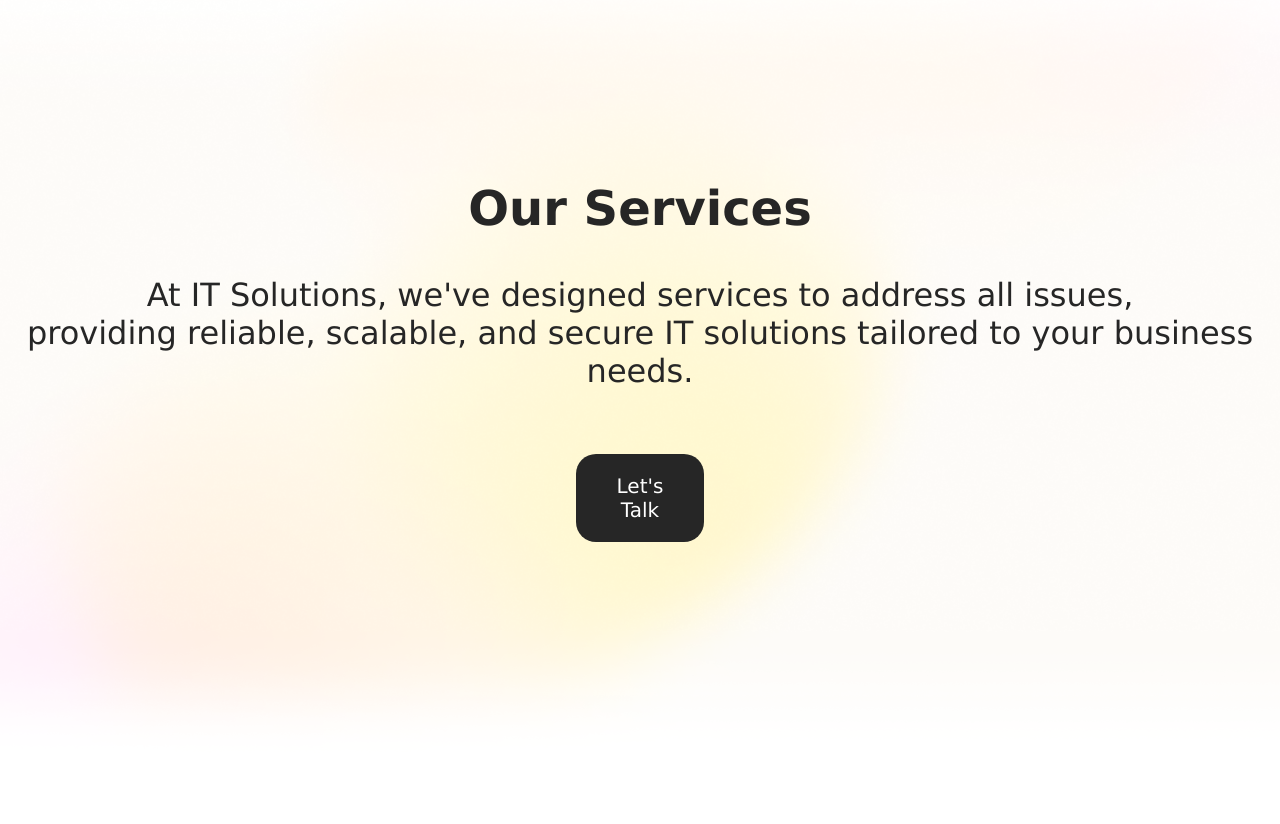
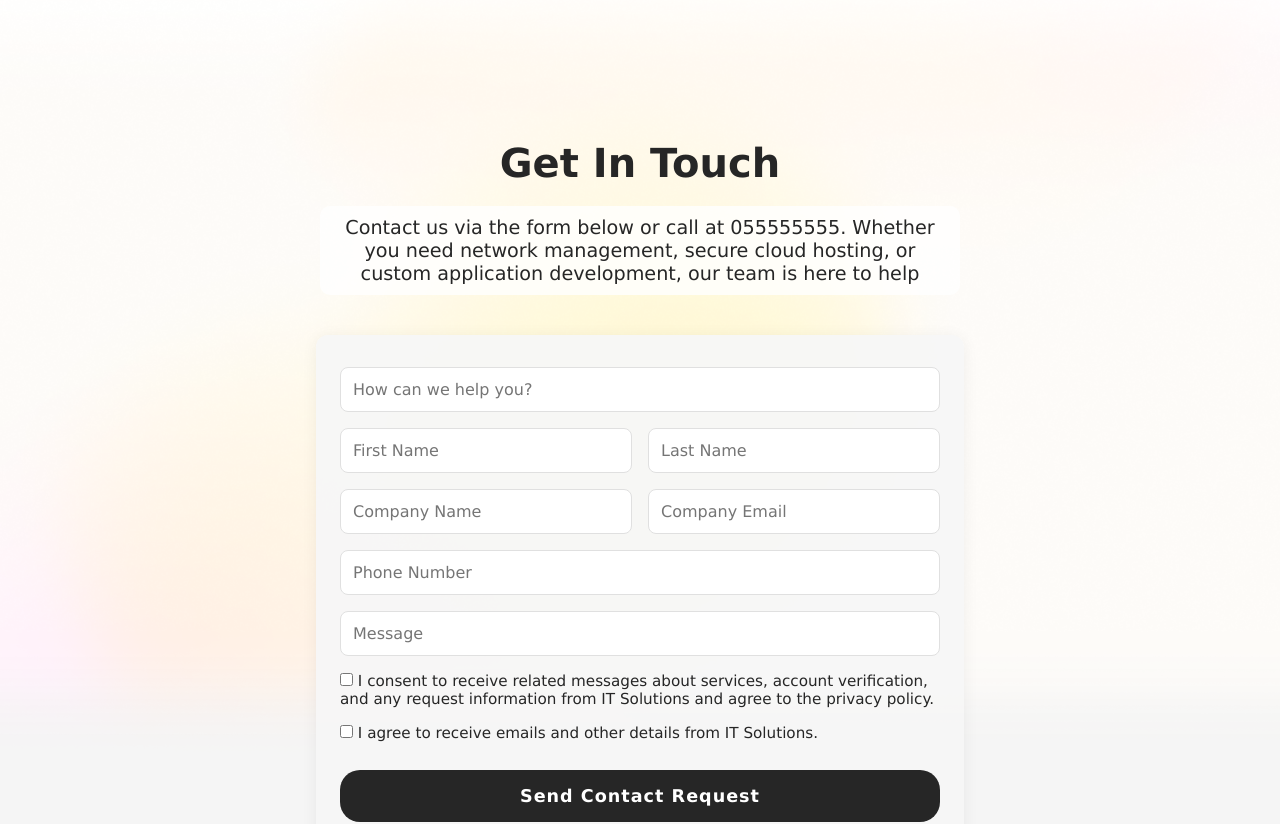
Before and after one commit to raghad-althagafi/Cpit405, a React (Create React App) app: page / in a window 1280 px wide. Shown: the top 824 px of the page. Built offline with nearby package versions, Linux system fonts and the light colour scheme; no server answers.

Commit message:
Rania's part

```diff
--- /dev/null
+++ b/src/ContactUsPage/ContactUs.js
@@ -0,0 +1,43 @@
+
+import './ContactUs_Style.css';
+
+function ContactUs() {
+  return (
+    <div className="page">
+      <section className="contact-section">
+        <h1 className="main-title">Get In Touch</h1>
+        <p className="intro-text">
+          Contact us via the form below or call at 055555555. Whether you need network management, secure cloud hosting, or custom application development, our team is here to help
+        </p>
+        <div className="contact-form-container">
+          <form className="contact-form">
+            <input type="text" placeholder="How can we help you?" className="form-input" />
+            <div className="form-row">
+              <input type="text" placeholder="First Name" className="form-input" />
+              <input type="text" placeholder="Last Name" className="form-input" />
+            </div>
+            <div className="form-row">
+              <input type="text" placeholder="Company Name" className="form-input" />
+              <input type="email" placeholder="Company Email" className="form-input" />
+            </div>
+            <input type="text" placeholder="Phone Number" className="form-input" />
+            <input type="text" placeholder="Message" className="form-input" />
+            <div className="checkbox-row">
+              <label>
+                <input type="checkbox" /> I consent to receive related messages about services, account verification, and any request information from IT Solutions and agree to the privacy policy.
+              </label>
+            </div>
+            <div className="checkbox-row">
+              <label>
+                <input type="checkbox" /> I agree to receive emails and other details from IT Solutions.
+              </label>
+            </div>
+            <button className="submit-btn" type="submit">Send Contact Request</button>
+          </form>
+        </div>
+      </section>
+    </div>
+  );
+}
+
+export default ContactUs;
--- /dev/null
+++ b/src/ContactUsPage/ContactUs_Style.css
@@ -0,0 +1,98 @@
+
+body {
+    margin: 0;
+    font-family: 'Segoe UI', Tahoma, Geneva, Verdana, sans-serif;
+    background-color: #f5f5f5;
+    color: #262626;
+  }
+
+  .page {
+    display: flex;
+    flex-direction: column;
+    align-items: center;
+  }
+
+  .contact-section {
+    width: 100%;
+    min-height: 100vh;
+    background-image: url("../ServicesPage/backgroundService1.png");
+    background-repeat: no-repeat;
+    background-position: top center;
+    background-size: 100% auto;
+    display: flex;
+    flex-direction: column;
+    align-items: center;
+    padding: 100px 20px 40px 20px;
+  }
+
+  .main-title {
+    text-align: center;
+    margin: 40px 0 20px 0;
+    font-size: 2.5rem;
+    font-weight: bold;
+  }
+
+  .intro-text {
+    text-align: center;
+    font-size: 1.2rem;
+    margin-bottom: 40px;
+    max-width: 600px;
+    background: rgba(255,255,255,0.8);
+    border-radius: 10px;
+    padding: 10px 20px;
+  }
+
+  .contact-form-container {
+    background: rgba(247,247,247,0.95);
+    border-radius: 12px;
+    box-shadow: 0 2px 16px rgba(0,0,0,0.06);
+    padding: 32px 24px;
+    width: 100%;
+    max-width: 600px;
+  }
+
+  .contact-form {
+    display: flex;
+    flex-direction: column;
+    gap: 16px;
+  }
+
+  .form-row {
+    display: flex;
+    gap: 16px;
+  }
+
+  .form-input {
+    flex: 1;
+    padding: 12px;
+    border-radius: 8px;
+    border: 1px solid #e0e0e0;
+    font-size: 1rem;
+    background: #fff;
+  }
+
+  .checkbox-row {
+    display: flex;
+    align-items: flex-start;
+    font-size: 0.95rem;
+    gap: 8px;
+  }
+
+  .submit-btn {
+    font-size: 1.1rem;
+    padding: 16px 0;
+    background-color: #262626;
+    color: white;
+    border: none;
+    border-radius: 20px;
+    cursor: pointer;
+    margin-top: 12px;
+    width: 100%;
+    font-weight: bold;
+    letter-spacing: 1px;
+    transition: background 0.2s;
+  }
+
+  .submit-btn:hover {
+    background-color: #3c3c3c;
+  }
--- a/src/index.js
+++ b/src/index.js
@@ -4,12 +4,12 @@ import './index.css';
 import reportWebVitals from './reportWebVitals';
 import HomePage from './HomePage/HomePage';
 import Services from './ServicesPage/Services';
-
+import ContactUs from './ContactUsPage/ContactUs';
 const root = ReactDOM.createRoot(document.getElementById('root'));
 root.render(
   <React.StrictMode>
     {/* <HomePage /> */}
-    <Services />
+    <ContactUs />
   </React.StrictMode>
 );
 
```
